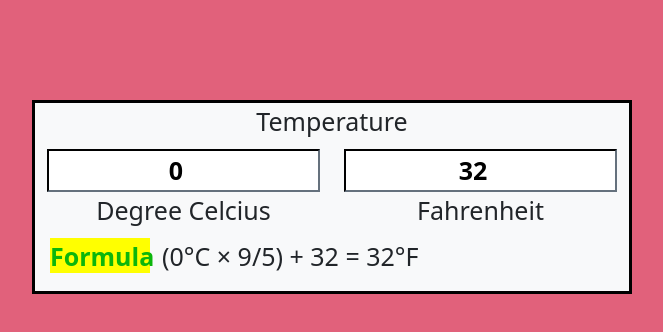
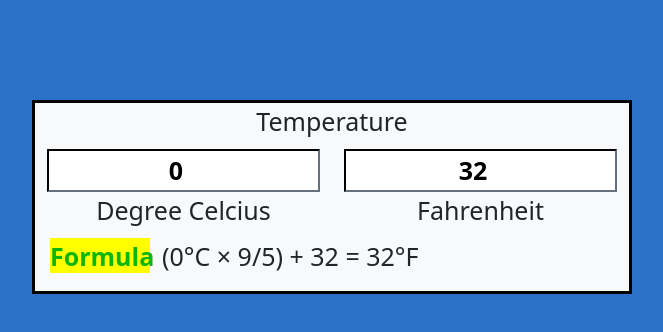
Before and after one commit to archanaJena/Temperature-Converter, a plain HTML site: page index.html in a window 1280 px wide. Shown: the whole page, without its empty margins (308-971 px from the left). Drawn offline with nearby package versions, Linux system fonts and the light colour scheme.

Commit message:
Update style.css

```diff
--- a/style.css
+++ b/style.css
@@ -44,10 +44,10 @@
   }
 }
 body {
-  background-color: rgb(225, 97, 123);
+  background-color: rgb(42, 113, 199);
 }
 #con {
-  background-color: rgb(225, 97, 123);
+  background-color: rgb(42, 113, 199);
 }
 input {
   font-weight: bold;
```
